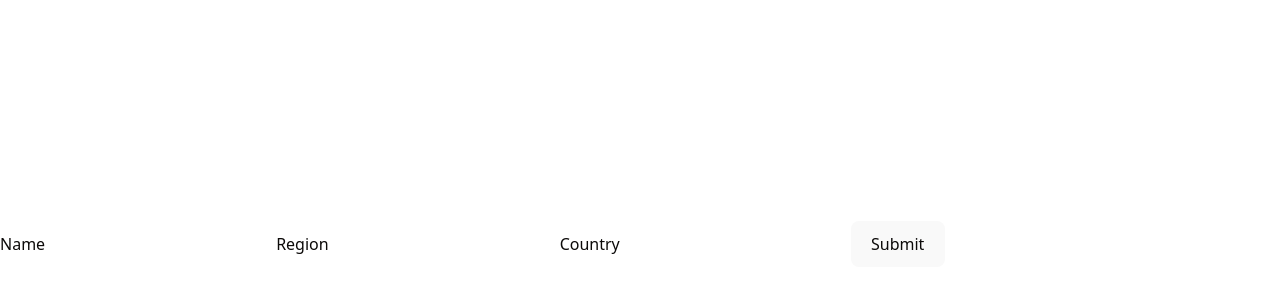
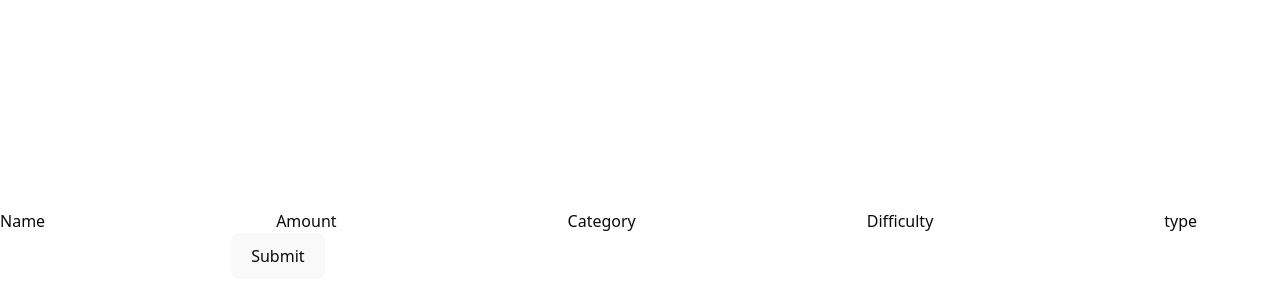
Before and after one commit to Christian-Irvine/intermediate-app-dev-project, a React (Vite) app in the folder trivia-application/: page / in a window 1280 px wide. Shown: the part 156-456 px from the top of the page. Built offline with nearby package versions, Linux system fonts and the light colour scheme.

Commit message:
feat: updated form values

```diff
--- a/trivia-application/src/components/QuizSelection.tsx
+++ b/trivia-application/src/components/QuizSelection.tsx
@@ -2,51 +2,83 @@ import { useForm } from "react-hook-form";
 import { useMutation } from "@tanstack/react-query";
 import { queryClient } from "../main";
 
+interface QuizSelectionData {
+  name: string;
+  amount: number;
+  category: string;
+  difficulty: string;
+  type: string;
+}
+
 const QuizSelection: React.FC = () => {
   const quizSelectionForm = useForm();
 
+  const defaultValues: QuizSelectionData = {
+    name: "Anonymous",
+    amount: 10,
+    category: "Any Category",
+    difficulty: "Any Difficulty",
+    type: "Any Type",
+  }
+
   const { mutate: getQuizMutation, data: getQuizData } =
   useMutation({
-    mutationFn: (quizData: any) =>
-      fetch("http://opentdb.com/api_config.php", {
-        method: "POST",
+    mutationFn: (quizData: QuizSelectionData) =>
+      fetch(getURL(quizData), {
+        method: "GET",
         headers: {
           "Content-Type": "application/json",
         },
         body: JSON.stringify({
           name: quizData.name,
-          region: quizData.region,
-          country: quizData.country,
+          amount: quizData.amount,
+          category: quizData.category,
+          difficulty: quizData.difficulty,
+          type: quizData.type,
         }),
-      }).then((res) => res.json()),
-    onSuccess: () =>{
+      }).then((res) => {
+        console.log(res);
+        if (res.status === 201 || res.status === 200) {
+          quizSelectionForm.reset((formValues) => ({
+            ...formValues,
+            name: defaultValues.name,
+            amount: defaultValues.amount,
+            category: defaultValues.category,
+            difficulty: defaultValues.difficulty,
+            type: defaultValues.type,
+          }));
+        }
+        return res.json();
+      }),
+    onSuccess: () => {
       queryClient.invalidateQueries({
         queryKey: ["quizData"],
-      }),
-      console.log(getQuizData);
+      })
     }
-
   });
 
-  const handleQuizFormSubmit = (values: any) => getQuizMutation(values)
+  const handleQuizFormSubmit = (values: QuizSelectionData) => getQuizMutation(values)
 
+  const getURL = (values: any) => {
+    return `https://opentdb.com/api.php?amount=${values.amount || defaultValues}&category=${values.category || defaultValues.category}&difficulty=${values.difficulty || defaultValues.difficulty}&type=${values.type || defaultValues.type}`
+  }
 
   return (
     <>
       <form onSubmit={quizSelectionForm.handleSubmit(handleQuizFormSubmit)}>
         <label htmlFor="name">Name</label>
         <input type="text" id="name" {...quizSelectionForm.register("name")} />
-        <label htmlFor="region">Region</label>
-        <input type="text" id="region" {...quizSelectionForm.register("region")} />
-        <label htmlFor="country">Country</label>
-        <input
-          type="text"
-          id="country"
-          {...quizSelectionForm.register("country")}
-        />
+        <label htmlFor="amount">Amount</label>
+        <input type="text" id="amount" {...quizSelectionForm.register("amount")} />
+        <label htmlFor="category">Category</label>
+        <input type="text" id="category" {...quizSelectionForm.register("category")}/>
+        <label htmlFor="difficulty">Difficulty</label>
+        <input type="text" id="difficulty" {...quizSelectionForm.register("difficulty")}/>
+        <label htmlFor="type">type</label>
+        <input type="text" id="Type" {...quizSelectionForm.register("type")}/>
         <button type="submit">Submit</button>
       </form>
-      {/* // ...  */}
+      <p>{}</p>
     </>
   )
 }
```
